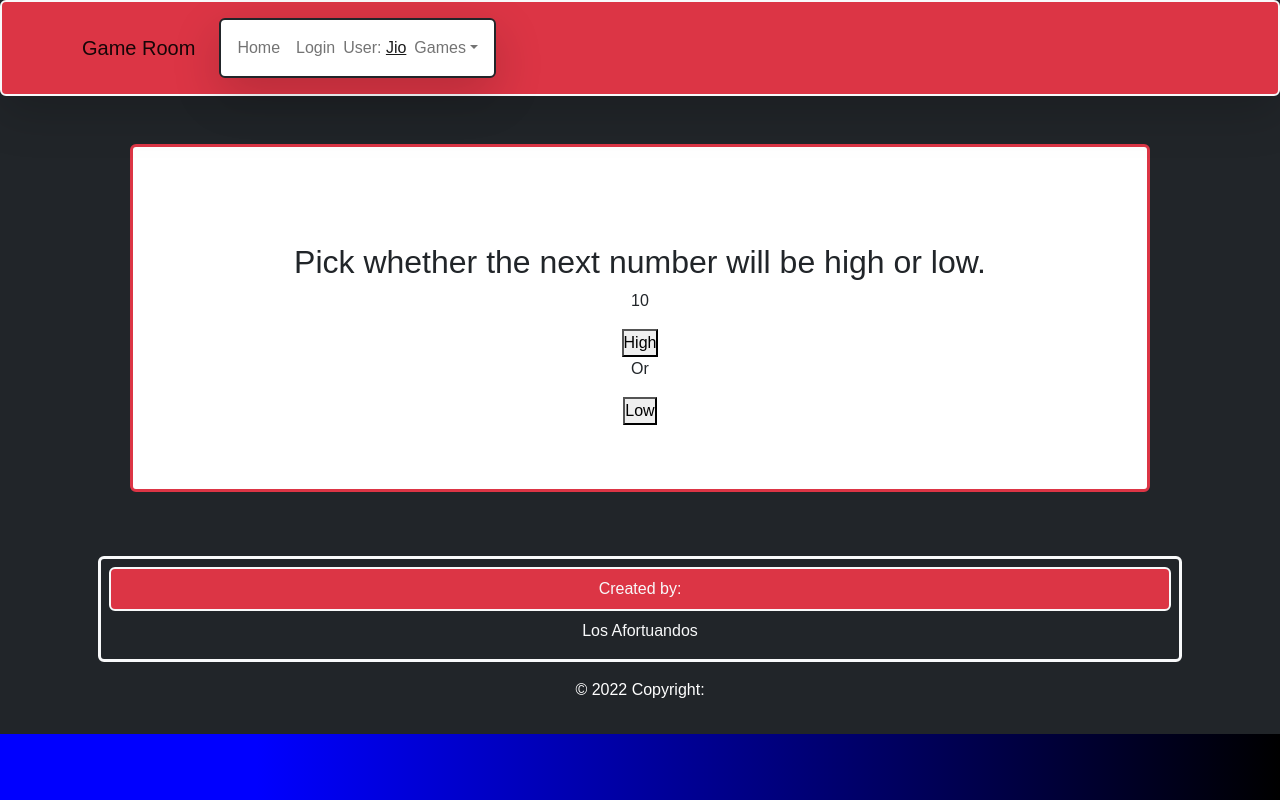
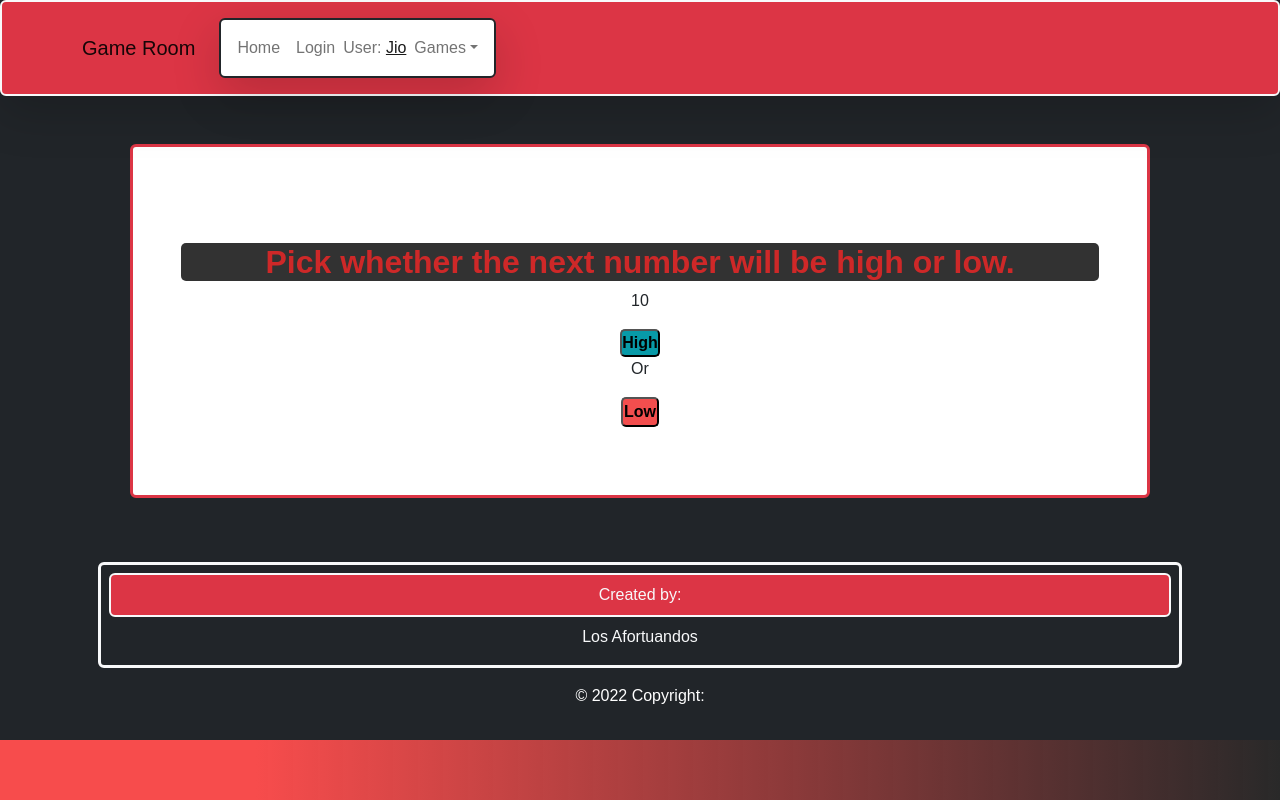
Before and after one commit to JoshuaAldrich/The-Game-Room-2.0, a React (Create React App) app in the folder client/: page /HoL in a window 1280 px wide. Built offline with nearby package versions, Linux system fonts and the light colour scheme.

Commit message:
adding css

```diff
--- a/client/src/components/Footer.js
+++ b/client/src/components/Footer.js
@@ -1,7 +1,7 @@
 import React from "react"
 
 const Footer = () =>
-<div className="page-footer font-small blue p-3">
+<div className="footer page-footer font-small blue p-3">
             <div className="bg-dark border border-light rounded text-center text-light border border-3">
                 <div className="text-light bg-danger text-center p-2 m-2 border border-light rounded  border border-2">Created by:</div>
                 <p>Los Afortuandos</p>
--- a/client/src/components/rockPaperScissors.js
+++ b/client/src/components/rockPaperScissors.js
@@ -2,7 +2,7 @@ import React from 'react';
 
 const RPS = () => {
   return (
-  <div className='m-5 p-5 bg-white text-center border border-danger border border-3 rounded'>
+  <div className='RPS m-5 p-5 bg-white text-center border border-danger border border-3 rounded'>
     <h2>Rock Paper Scissors</h2>
     <h2>
       Your Choice: <span></span>
@@ -13,9 +13,9 @@ const RPS = () => {
      <h2>
        Winner: <span></span>
      </h2>
-        <button>Rock</button>
-        <button>Paper</button>
-        <button>Scissors</button>
+        <button className="btn1">Rock</button>
+        <button className="btn2">Paper</button>
+        <button className="btn3">Scissors</button>
         <p></p>
    </div>
   )
--- a/client/src/pages/HoL.js
+++ b/client/src/pages/HoL.js
@@ -47,13 +47,13 @@ const HoL = () => {
     <div className="flex-row mt-5">
       <div className="col-12 text-center">
 
-        <h2>Pick whether the next number will be high or low.</h2>
+        <h2 className="HLT">Pick whether the next number will be high or low.</h2>
         <p>{randomNumber}</p>
-        <button onClick={checkHigh}>High</button>
+        <button className="HLH" onClick={checkHigh}>High</button>
         <p>Or</p>
 
-        <button onClick={checkLow}>Low</button>
-        <p>{result}</p>
+        <button className="HLL" onClick={checkLow}>Low</button>
+        <p className="HLR">{result}</p>
       </div>
     </div>
    </div>
--- a/client/src/pages/Home.js
+++ b/client/src/pages/Home.js
@@ -13,8 +13,8 @@ const Home = () => {
     <main>
       <div className=" m-4 text-center p-5 border bg-dark text-white border border-white border border-4 rounded ">
         <div className="col-12">
-          <h1 className="">Welcome to the Game room!</h1>
-          <p>
+          <h1 className="text">Welcome to the Game room!</h1>
+          <p className="text">
             {" "}
             We have a wide array of games for our users to enjoy! Check out the
             games below.
@@ -24,7 +24,7 @@ const Home = () => {
               <Card.Img variant="top" src={headsImg} />
               <Card.Body>
                 <Card.Title>Heads or Tails</Card.Title>
-                <Card.Text>
+                <Card.Text className="text">
                   In this game you can choose heads or tails and test your luck!
                 </Card.Text>
                 <Button variant="light">
@@ -37,7 +37,7 @@ const Home = () => {
               <Card.Img variant="top" src={RPSImg} />
               <Card.Body>
                 <Card.Title>Rock Paper Scissors</Card.Title>
-                <Card.Text>
+                <Card.Text className="text">
                   In this game mode you can challenge the computer to a classic.
                 </Card.Text>
                 <Button variant="light">
@@ -49,13 +49,13 @@ const Home = () => {
             <Card style={{ width: "18rem" }}>
               <Card.Img variant="top" src={HoLImg} />
               <Card.Body>
-                <Card.Title>High or Low</Card.Title>
+                <Card.Title className="text">High or Low</Card.Title>
                 <Card.Text>
                   Given a beginning number decide wether the next number will be
                   higher or lower.
                 </Card.Text>
-                <Button variant="light">
-                  <Link className="VG" to="/HoL"> View Game </Link>
+                <Button className="VG2" variant="light">
+                  <Link className="VG2" to="/HoL"> View Game </Link>
                 </Button>
               </Card.Body>
             </Card>
@@ -64,7 +64,7 @@ const Home = () => {
               <Card.Img variant="top" src={hangmanImg} />
               <Card.Body>
                 <Card.Title>Hangman</Card.Title>
-                <Card.Text>
+                <Card.Text className="text">
                   A classic from grade school guess the word correctly or lose.
                 </Card.Text>
                 <Button variant="light">
@@ -77,7 +77,7 @@ const Home = () => {
               <Card.Img variant="top" src={diceImg} />
               <Card.Body>
                 <Card.Title>Dice</Card.Title>
-                <Card.Text>
+                <Card.Text className="text">
                   Test your luck in dice playing against a computer to see who
                   rolls higher.
                 </Card.Text>
--- a/client/src/style.css
+++ b/client/src/style.css
@@ -8,6 +8,22 @@
 }
 .VG{
     text-decoration: none;
+
+}
+.VG2{
+    text-decoration: none;
+    margin-top: 135px;
+    background-color:black;
+    color:white;
+    text-decoration: none;
+    font-size: 20px;
+    border-color: red;
+    font-weight:bold;
+    padding: 13px 11px;
+    border-radius:30px;
+    transition: 1s;
+    font-weight: 600;
+
 }
 *{
     padding:0;
@@ -17,11 +33,11 @@
 }
 body{
     background:linear-gradient(to right,
-    blue 20%,
-    black 100%);
+    rgb(247, 76, 76) 20%,
+    rgba(0, 0, 0, 0.838) 100%);
 }
 .welcome{
-    color:rgba(5, 5, 255, 0.815);
+    color:rgb(247, 76, 76);
     text-decoration: none;
 }
 .login{
@@ -42,11 +58,11 @@ body{
     text-decoration: none;
     font-size: 20px;
     border: 4px solid transparent;
-    border-color: red;
+    border-color: rgb(247, 76, 76);
     font-weight:bold;
     padding: 13px 30px;
     border-radius:30px;
-    transition: 1s;
+    transition: .5s;
     font-weight: 600;
 }
 
@@ -56,12 +72,13 @@ body{
     text-decoration: none;
     font-size: 20px;
     border: 4px solid transparent;
-    border-color: white;
+    border-color: rgb(0, 0, 0);
     font-weight:bold;
     padding: 13px 30px;
     border-radius:30px;
-    transition: 1s;
+    transition: .5s;
     font-weight: 600;
+
 }
 
 .btn2{
@@ -74,7 +91,7 @@ body{
     font-weight:bold;
     padding: 13px 30px;
     border-radius:30px;
-    transition: 1s;
+    transition: .5s;
     font-weight: 600;
 }
 
@@ -84,11 +101,11 @@ body{
     text-decoration: none;
     font-size: 20px;
     border: 4px solid transparent;
-    border-color: white;
+    border-color: rgb(0, 0, 0);
     font-weight:bold;
     padding: 13px 30px;
     border-radius:30px;
-    transition: 1s;
+    transition: .5s;
     font-weight: 600;
 }
 
@@ -114,7 +131,7 @@ font-weight: 600;
 text-decoration: none;
 }
 .btn3:hover{
-background-color: white;
+background-color: rgb(0, 0, 0);
 border:3px solid green;
 color:green;
 font-weight: 600;
@@ -141,7 +158,7 @@ text-decoration: none;
     text-decoration-line: none;
 }
 .navGR:hover{
-    color:rgb(0, 128, 255);
+    color:rgb(247, 76, 76);
     transition: 1.5s;
     text-decoration: none;
     text-decoration-line: none;
@@ -192,16 +209,48 @@ text-decoration: none;
     color: rgba(255, 255, 255, 0.865);
 
 }
-.HL{
-    background-color: black;
-    color: white;
-    border-radius:20%;
+.HLT{
+    background-color: rgba(0, 0, 0, 0.804);
+    color: rgba(241, 38, 38, 0.817);
+    border-radius: 5px;
+    font-weight: 700;
+}
+.HLR{
+    margin-top: 20px;
+    background-color:rgba(0, 0, 0, 0.804);
+    color: rgb(88, 254, 88);
+    border-radius: 5px;
     font-weight: 700;
 }
 .HL:hover{
     background-color: white;
     color: black;
-    border-radius:20%;
+    border-radius:10%;
+    font-weight: 700;
+}
+.HLH{
+    background-color: rgb(8, 154, 168);
+    color: black;
+    border-radius: 5px;
+    font-weight: 700;
+}
+.HLH:hover{
+    background-color: green;
+    color: black;
+    border-radius:10%;
+    font-weight: 700;
+}
+.HLL{
+    background-color: rgba(241, 38, 38, 0.817);
+    color: black;
+    border-radius: 5px;
+    font-weight: 700;
+    padding: 1px;
+}
+.HLL:hover{
+    background-color: green;
+    color: black;
+    border-radius:10%;
     font-weight: 700;
 }
 .number{
@@ -239,3 +288,6 @@ font-weight: 700;
     text-decoration: none;
 
 }
+.text{
+    font-weight: 700;
+}
```
